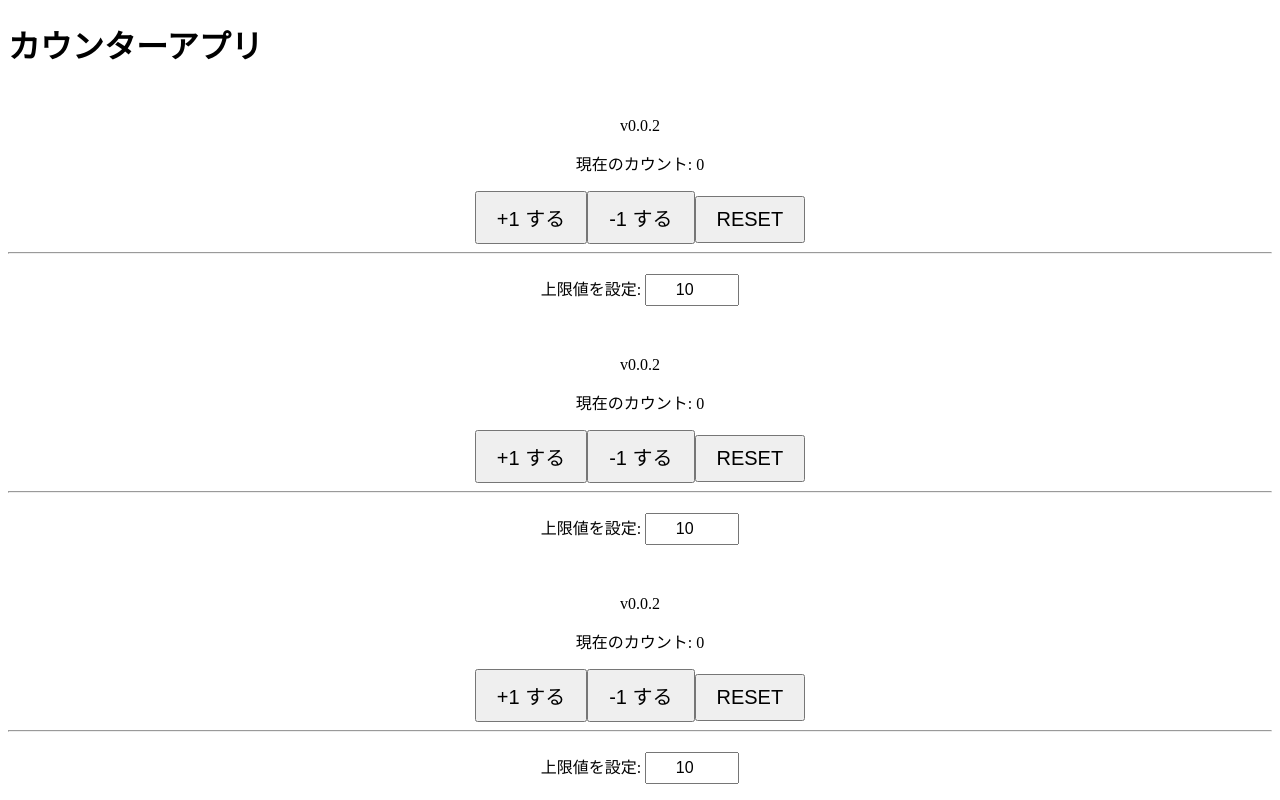
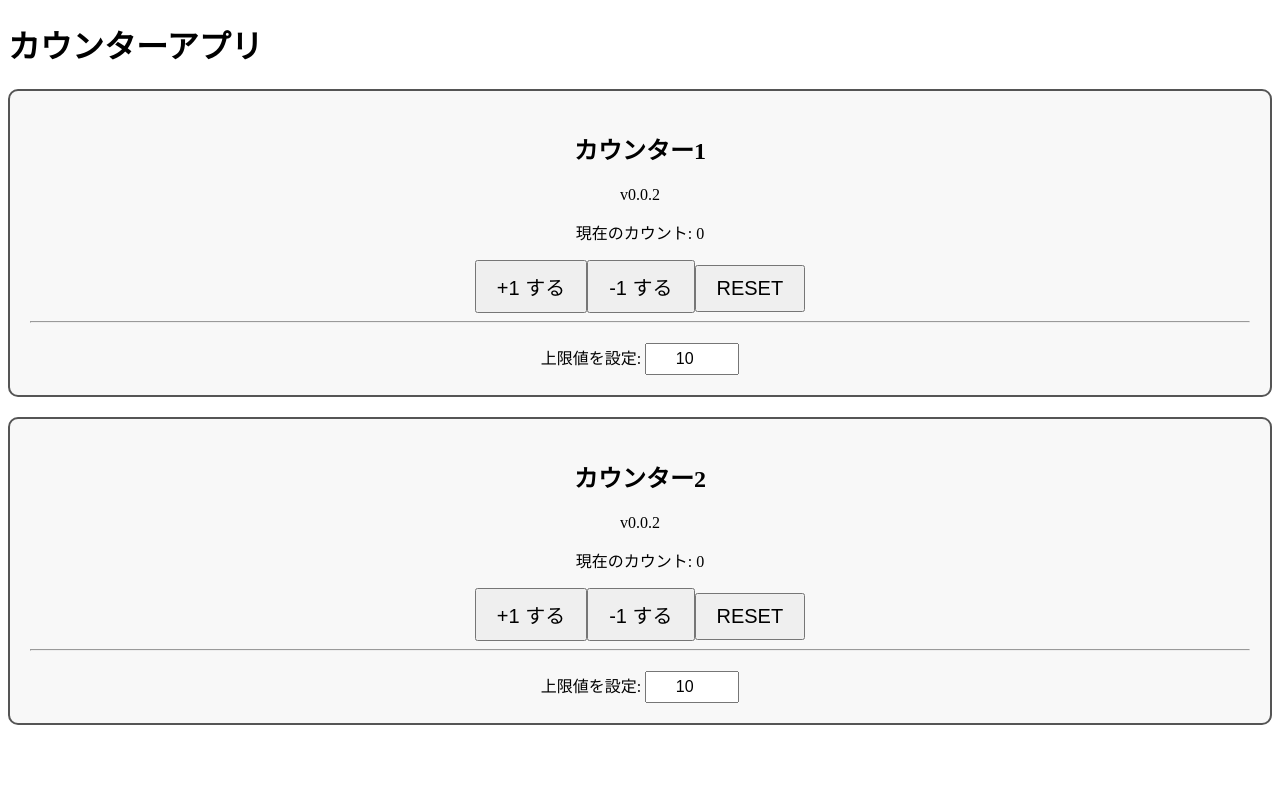
Before and after one commit to js4000all/vercel-demo02, a React (Create React App) app: page / in a window 1280 px wide. Built offline with nearby package versions, Linux system fonts and the light colour scheme.

Commit message:
Improve counter design #2
* Improve counter design #5

* counter title

* change counter titles #2

```diff
--- a/src/App.js
+++ b/src/App.js
@@ -5,9 +5,8 @@ function App() {
   return (
     <div>
       <h1>カウンターアプリ</h1>
-      <Counter />
-      <Counter />
-      <Counter />
+      <Counter title="カウンター1" />
+      <Counter title="カウンター2" />
     </div>
   );
 }
--- a/src/Counter.js
+++ b/src/Counter.js
@@ -31,7 +31,14 @@ function Counter({title}) {
   };
 
   return (
-    <div style={{ textAlign: "center", marginTop: "50px" }}>
+    <div style={{
+      textAlign: "center",
+      marginTop: "20px",
+      border: "2px solid #555", /* 枠線を濃くする */
+      padding: "20px",
+      borderRadius: "10px",
+      backgroundColor: "#f8f8f8" /* 背景色を少しグレーに */
+      }}>
       <h2>{title}</h2>
       <p>v0.0.2</p>
       <p>現在のカウント: {count}</p>
```
